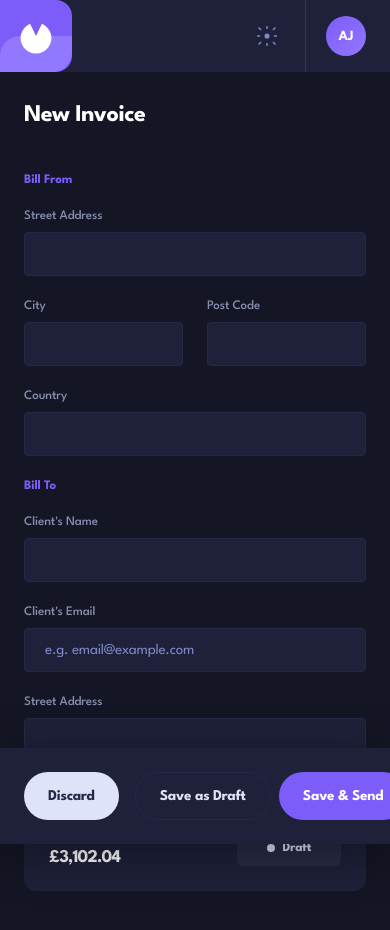
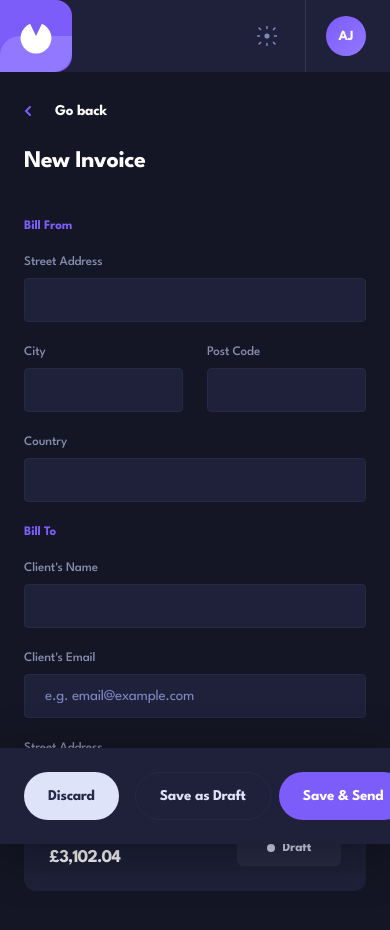
Before and after one commit to techjay01/invoice-management-app, a React (Vite) app: page / in a window 390 px wide. Both pictures are taken after a click on the button "New". Shown: the top 930 px of the page. Built offline with nearby package versions, Linux system fonts and the light colour scheme.

Commit message:
feat(drawer): add close button support for tablet and mobile

```diff
--- a/src/App.jsx
+++ b/src/App.jsx
@@ -99,6 +99,7 @@ export default function App() {
             mode={formMode}
             invoice={formMode === "edit" ? selectedInvoice : null}
             onClose={() => setShowForm(false)}
+            onBack={() => setShowForm(false)}
             onSave={handleSave}
           />
         )}
--- a/src/components/InvoiceForm.jsx
+++ b/src/components/InvoiceForm.jsx
@@ -1,12 +1,13 @@
 import { useState, useEffect, useRef } from "react";
 import { TrashIcon } from './Icons';
 import { formatCurrency, addDays, todayStr, genId } from '../utils/helpers';
+import { ChevronRight } from './Icons';
 
 // ─── Invoice Form ─────────────────────────────────────────────────────────────
 
 const BLANK_ITEM = { name: "", quantity: 1, price: 0, total: 0 };
 
-const InvoiceForm = ({ mode, invoice, onClose, onSave }) => {
+const InvoiceForm = ({ mode, invoice, onClose, onBack, onSave }) => {
   const [form, setForm] = useState(() => {
     if (invoice) {
       return {
@@ -155,6 +156,10 @@ const InvoiceForm = ({ mode, invoice, onClose, onSave }) => {
         aria-label={mode === "create" ? "Create new invoice" : `Edit invoice #${invoice?.id}`}
       >
         <div className="inv-drawer-top">
+            <button className="inv-back-btn drawer-back-btn" onClick={onBack} type="button">
+              <span style={{ transform: "rotate(180deg)", display: "inline-flex" }}><ChevronRight /></span>
+              Go back
+            </button>
             <h2 ref={firstFocusRef} tabIndex={-1}>
               {mode === "create" ? "New Invoice" : <>Edit <span>#</span>{invoice?.id}</>}
             </h2>
--- a/src/utils/helpers.js
+++ b/src/utils/helpers.js
@@ -336,6 +336,7 @@ const useGlobalStyles = (theme) => {
         animation: invSlide 0.3s cubic-bezier(0.32,0.72,0,1);
       }
       .inv-drawer-top { overflow-y: auto; padding: 56px 56px 0 76px; }
+      .drawer-back-btn { display: none; }
       @keyframes invSlide { from { transform: translateX(-100%); } to { transform: translateX(0); } }
       .inv-drawer h2 { font-size: 24px; font-weight: 700; color: var(--text1); letter-spacing: -0.5px; margin-bottom: 48px; }
       .inv-drawer h2 span { color: var(--text4); }
@@ -417,6 +418,7 @@ const useGlobalStyles = (theme) => {
           width: min(616px, calc(100vw - 0));
         }
         .inv-drawer-top { padding: 56px 56px 0; }
+        .drawer-back-btn { display: flex; }
         .inv-drawer-footer { padding: 32px 56px; }
       }
 
```
